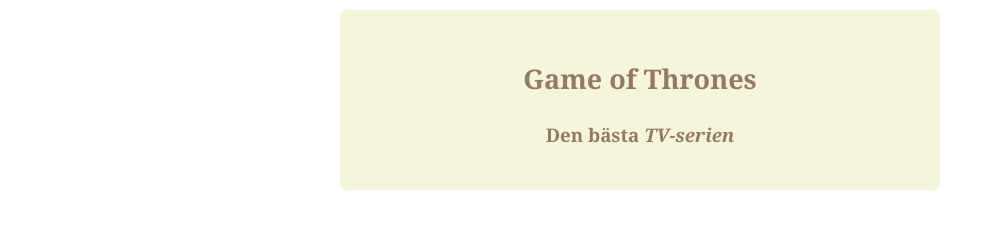
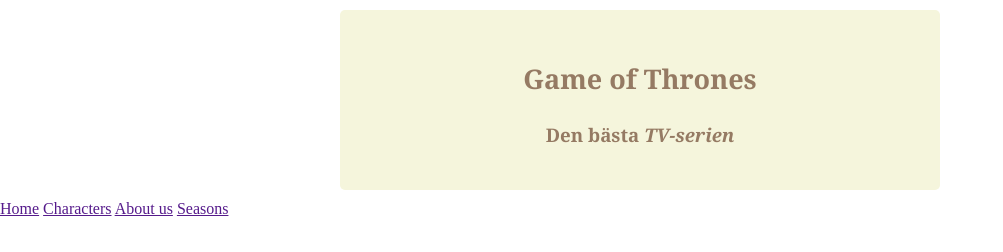
Before and after one commit to Wille2002/6.7.1.-assignment, a plain HTML site: page index.html in a window 1280 px wide. Shown: the whole page, without its empty margins (0-1003 px from the left). Drawn offline with Linux system fonts and the light colour scheme.

Commit message:
nu har jag lagt till länkar

```diff
--- a/index.html
+++ b/index.html
@@ -17,6 +17,13 @@
             Den bästa <em>TV-serien</em>
         </h3>
     </div>
+
+    <div class="links">
+        <a id="first" href="">Home</a>
+        <a id="second" href="">Characters</a>
+        <a id="third" href="">About us</a>
+        <a id="fourth" href="">Seasons</a>
+    </div>
 </body>
 
 </html>
--- a/styles.css
+++ b/styles.css
@@ -19,3 +19,13 @@ body {
     color: #957a63;
     border-radius: 5px;
 }
+
+.links {}
+
+#first {}
+
+#second {}
+
+#third {}
+
+#fourth {}
```
